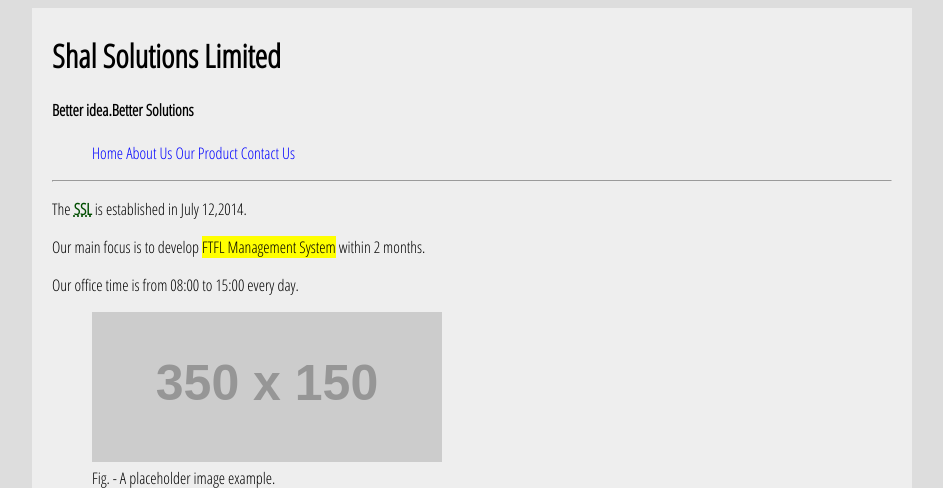
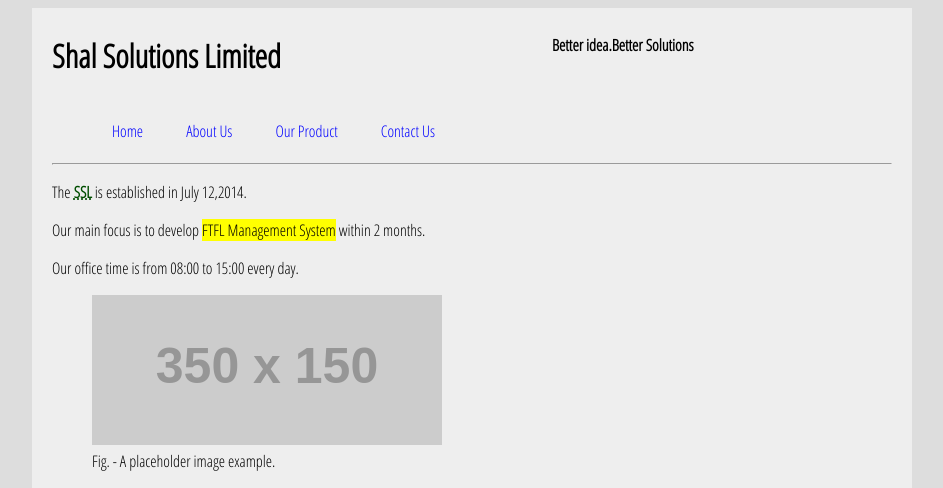
Before and after one commit to TahsinAbrar/ITS_2014000066_TahsinAbrar, a PHP site: page /simpleHomepage.html in a window 1280 px wide. Shown: the top 488 px of the page, without its empty margins (168-1111 px from the left). Run offline with PHP 8.4, Linux system fonts and the light colour scheme; grey boxes labelled with a size stand in for pictures from a placeholder-image service; some libraries are stand-ins or nearby versions.

Commit message:
headerPart div content is being floated

```diff
--- a/assignment/css3/simpleHomepage.html
+++ b/assignment/css3/simpleHomepage.html
@@ -11,8 +11,10 @@
 	<body>
 		<div id="wrap">
 			<header>
-				<h1>Shal Solutions Limited</h1>
-				<h4>Better idea.Better Solutions</h4>
+				<div id="headerPart">
+					<h1 id="companyName">Shal Solutions Limited</h1>
+					<h4 id="slogan">Better idea.Better Solutions</h4>
+				</div>
 			</header>
 			<nav>
 				<ul>
--- a/assignment/css3/style.css
+++ b/assignment/css3/style.css
@@ -31,9 +31,17 @@ p.italic{font-style: italic;}
 	background: #eee;
 	padding: 5px 20px 30px 20px;
 }
-
+#headerPart{
+	width: 800px;
+	overflow:hidden;
+}
+h1#companyName{float: left;width: 500px;}
+h4#slogan{
+	float: left;
+	width: 300px;
+}
 nav ul{list-style: none;}
-nav ul li{display: inline-block;}
+nav ul li{display: inline-block;padding: 5px 20px}
 nav ul li a{text-decoration: none;}
 ul.circle{list-style-type: circle;}
 ul.square{list-style-type: square;}
```
